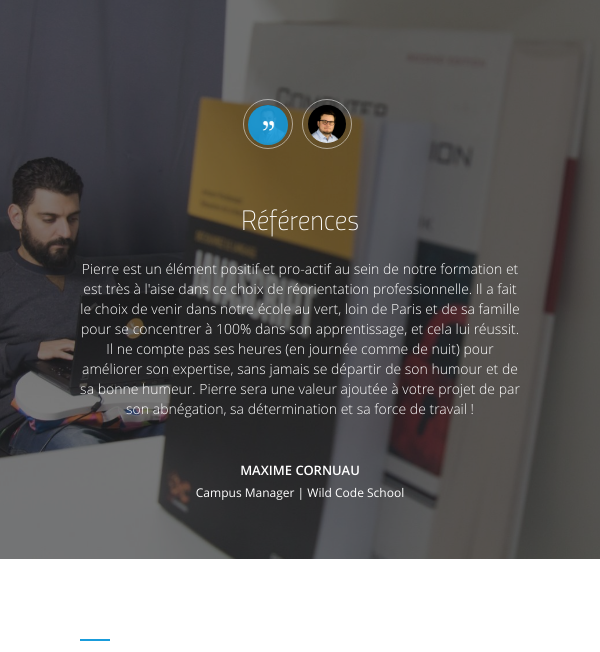
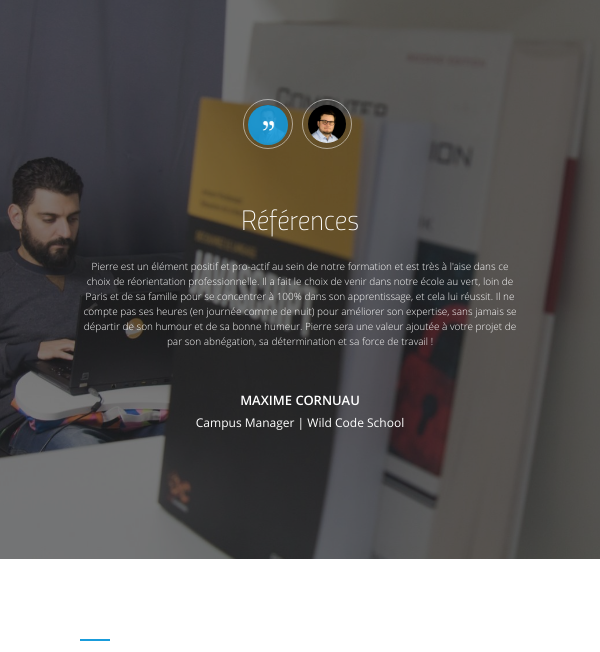
Before and after one commit to PierreTsia/personnal-site, a PHP site: page / in a window 600 px wide. Shown: the part 4765-5417 px from the top of the page. Run offline with PHP 8.4, Linux system fonts and the light colour scheme; some libraries are stand-ins or nearby versions.

Commit message:
modify testimonials to fit the block (+MQ)

```diff
--- a/css/main.css
+++ b/css/main.css
@@ -744,8 +744,8 @@ a.mobile-btn{
 
 
 .testi-details .td blockquote {
-    font-size: 17px;
-    line-height: 30px;
+    font-size: 14px;
+    line-height: 20px;
 	color:#ffffff;
 }
 
@@ -1917,8 +1917,8 @@ ul.socials.round.pb-20{
 	.insta-Feed li, .insta-Feed li a{width:25%;}
 	.insta-Feed li:last-child{display:none;}
 	.testi-details .td blockquote {
-		font-size: 14px;
-		line-height: 20px;
+		font-size: 10px;
+		line-height: 15px;
 
 	}
 
```
